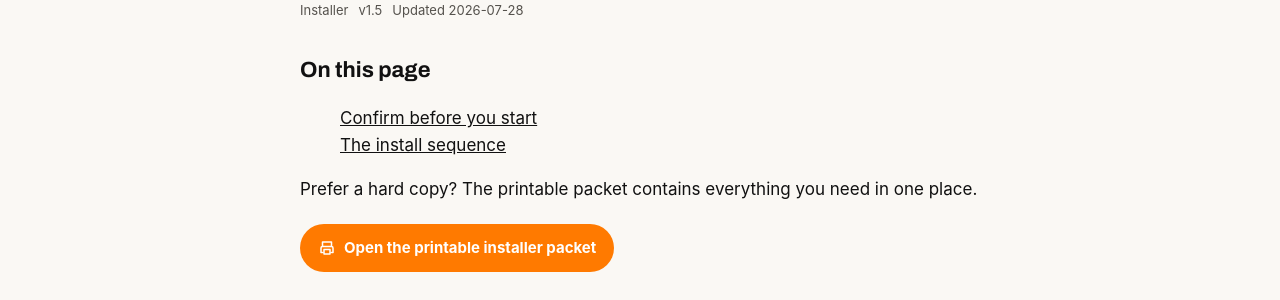
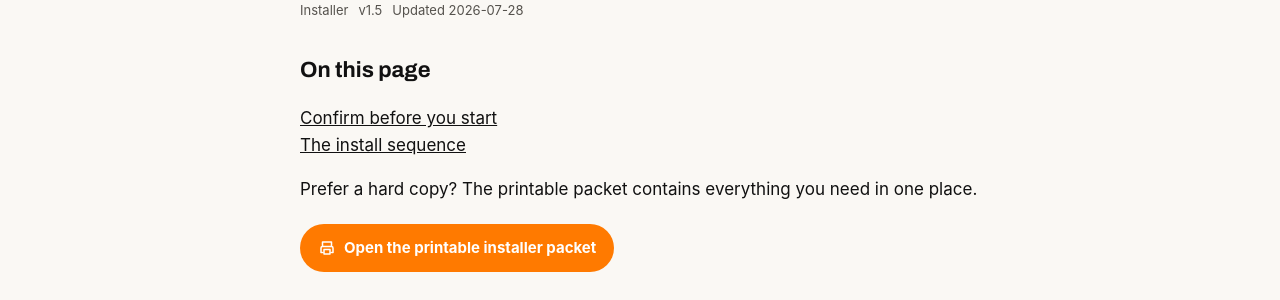
Before and after one commit to BeamT/external-docs, a Jekyll site: the page built from _guides/start-here.md, in a window 1280 px wide. Shown: the part 171-471 px from the top of the page. Built offline with Jekyll 4.4.1, drawn with Linux system fonts in a browser that asks for light colours; some web fonts are replaced.

Commit message:
fix table of contents indent

```diff
--- a/assets/style.css
+++ b/assets/style.css
@@ -89,6 +89,7 @@ a { color: inherit; }
 .doc-head h1 { font-family: var(--font-display); font-weight: 800; font-size: clamp(28px, 7vw, 40px); line-height: 1.05; letter-spacing: -0.02em; margin: 0 0 10px; }
 .doc-meta { display: flex; gap: 10px; flex-wrap: wrap; align-items: center; color: var(--ink-soft); font-size: 13px; margin-bottom: 8px; }
 .doc-body { margin-top: 22px; }
+.doc-body > ul:first-of-type { list-style: none; padding-left: 0; }
 .doc-body h2 { font-family: var(--font-display); font-weight: 700; font-size: 22px; margin: 34px 0 12px; padding-top: 10px; }
 .doc-body p { margin: 0 0 14px; }
 .doc-body table { width: 100%; border-collapse: collapse; margin: 6px 0 20px; font-size: 15px; }
```
